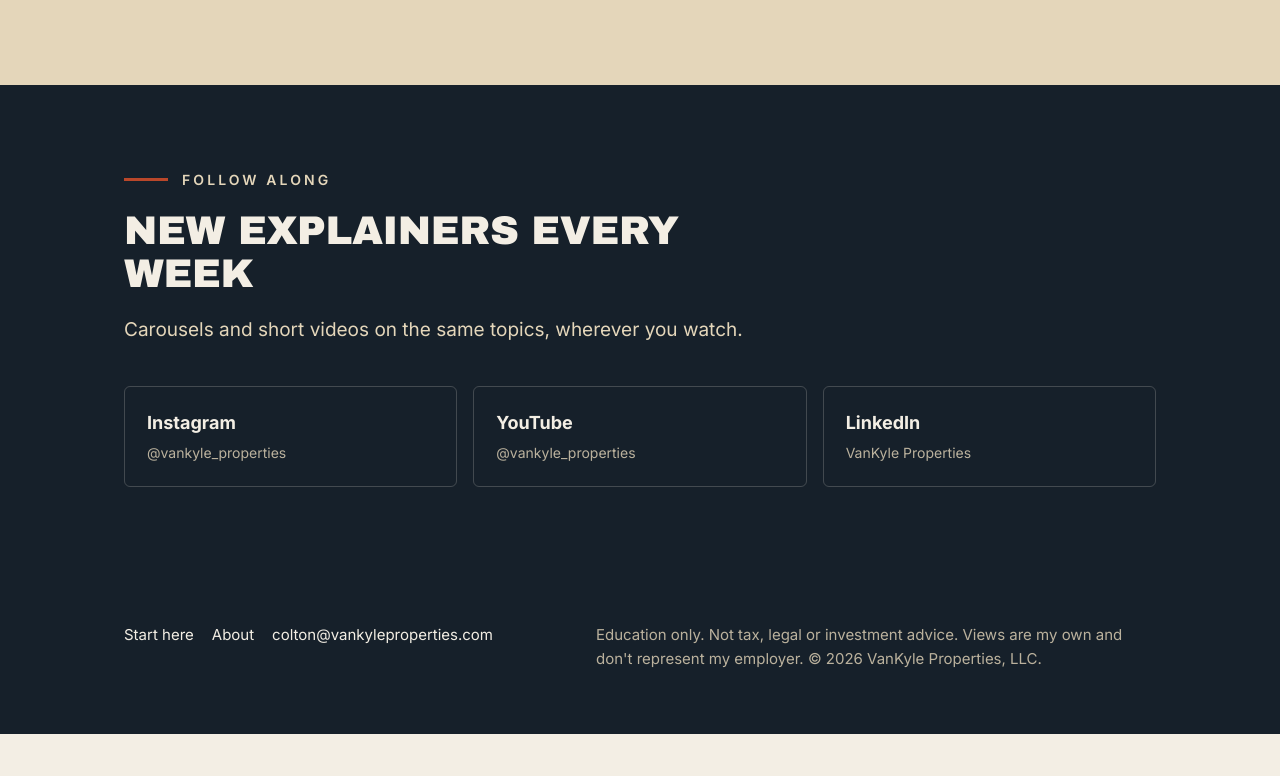
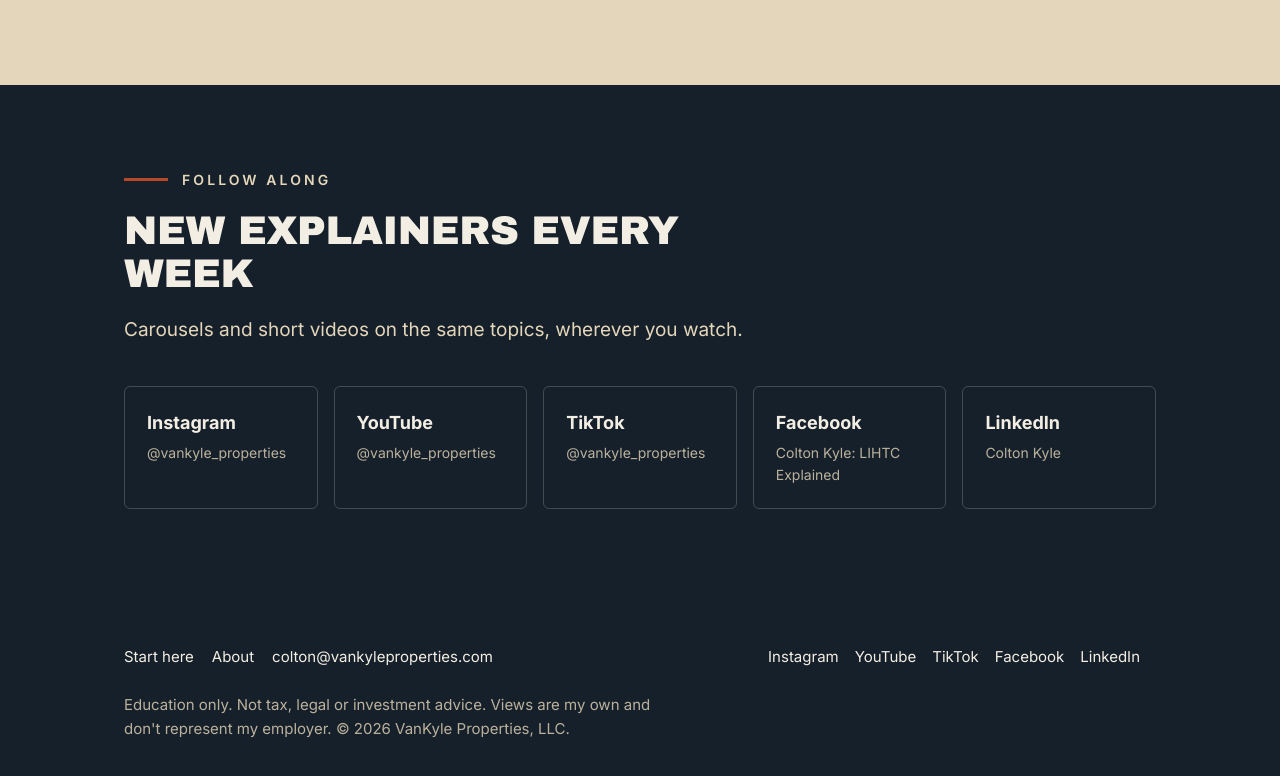
Before and after one commit to coltonkyle-cmd/vankyle-site, a plain HTML site: page index.html in a window 1280 px wide. Shown: the part 2094-2870 px from the top of the page. Before the commit the page ends 2828 px from the top, so only its background shows below. Drawn offline with Linux system fonts and the light colour scheme.

Commit message:
Link all social accounts (Instagram, YouTube, TikTok, Facebook, LinkedIn) site-wide

```diff
--- a/index.html
+++ b/index.html
@@ -68,13 +68,16 @@
   <div class="follow">
     <a href="https://www.instagram.com/vankyle_properties/"><strong>Instagram</strong><small>@vankyle_properties</small></a>
     <a href="https://www.youtube.com/@vankyle_properties"><strong>YouTube</strong><small>@vankyle_properties</small></a>
-    <a href="https://www.linkedin.com/company/vankyle-properties/"><strong>LinkedIn</strong><small>VanKyle Properties</small></a>
+    <a href="https://www.tiktok.com/@vankyle_properties"><strong>TikTok</strong><small>@vankyle_properties</small></a>
+    <a href="https://www.facebook.com/VanKyleProp"><strong>Facebook</strong><small>Colton Kyle: LIHTC Explained</small></a>
+    <a href="https://www.linkedin.com/in/colton-kyle-mba-03282821/"><strong>LinkedIn</strong><small>Colton Kyle</small></a>
   </div>
 </div></section>
 </main>
 
 <footer class="site-footer"><div class="wrap">
   <div><a href="start-here.html">Start here</a><a href="about.html">About</a><a href="mailto:colton@vankyleproperties.com">colton@vankyleproperties.com</a></div>
+  <div class="social"><a href="https://www.instagram.com/vankyle_properties/">Instagram</a><a href="https://www.youtube.com/@vankyle_properties">YouTube</a><a href="https://www.tiktok.com/@vankyle_properties">TikTok</a><a href="https://www.facebook.com/VanKyleProp">Facebook</a><a href="https://www.linkedin.com/in/colton-kyle-mba-03282821/">LinkedIn</a></div>
   <p class="disclaimer">Education only. Not tax, legal or investment advice. Views are my own and don't represent my employer. &copy; 2026 VanKyle Properties, LLC.</p>
 </div></footer>
 </body>
--- a/styles.css
+++ b/styles.css
@@ -57,7 +57,7 @@ section{padding:88px 0}
 .section-dark p{color:var(--sand)}
 .split{display:grid;grid-template-columns:1.1fr .9fr;gap:56px;align-items:center}
 .quote{font-family:"Archivo Black",sans-serif;text-transform:uppercase;font-size:clamp(24px,3vw,34px);line-height:1.15}
-.follow{display:grid;grid-template-columns:repeat(3,1fr);gap:16px}
+.follow{display:grid;grid-template-columns:repeat(auto-fit,minmax(170px,1fr));gap:16px}
 .follow a{display:block;padding:22px;border:1px solid rgba(243,238,228,.2);border-radius:6px;color:var(--paper);text-decoration:none}
 .follow a:hover{border-color:var(--brick)}
 .follow small{display:block;color:var(--sand);opacity:.8;font-size:14px;margin-top:4px}
@@ -92,3 +92,6 @@ section{padding:88px 0}
   section{padding:64px 0}
   .hero .wrap{padding-top:64px;padding-bottom:130px}
 }
+
+.site-footer .social{margin-top:0}
+.site-footer .social a{margin-right:16px}
```
Also changed, not shown: about.html (+2 -1 lines), start-here.html (+1 -0 lines).
